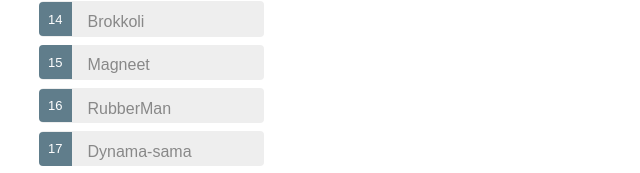
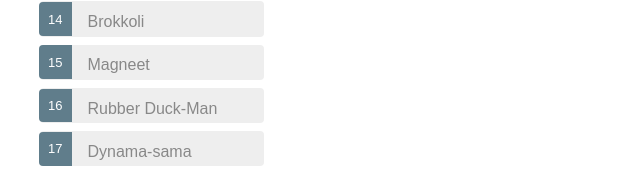
Before and after one commit to wallowallo/hero-app-exercise, an Angular app: page /heroes in a window 1280 px wide. Shown: the part 288-461 px from the top of the page, without its empty margins (0-640 px from the left). Built offline with nearby package versions, Linux system fonts and the light colour scheme.

Commit message:
changed hero names

```diff
--- a/src/app/mock-heroes.ts
+++ b/src/app/mock-heroes.ts
@@ -6,7 +6,7 @@ export const HEROES: Hero[] = [
   { id: 13, name: 'Mr. Noice' },
   { id: 14, name: 'Brokkoli' },
   { id: 15, name: 'Magneet' },
-  { id: 16, name: 'RubberMan' },
+  { id: 16, name: 'Rubber Duck-Man' },
   { id: 17, name: 'Dynama-sama' },
   { id: 18, name: 'Dr. Brains' },
   { id: 19, name: 'Melted Rocks' },
```
